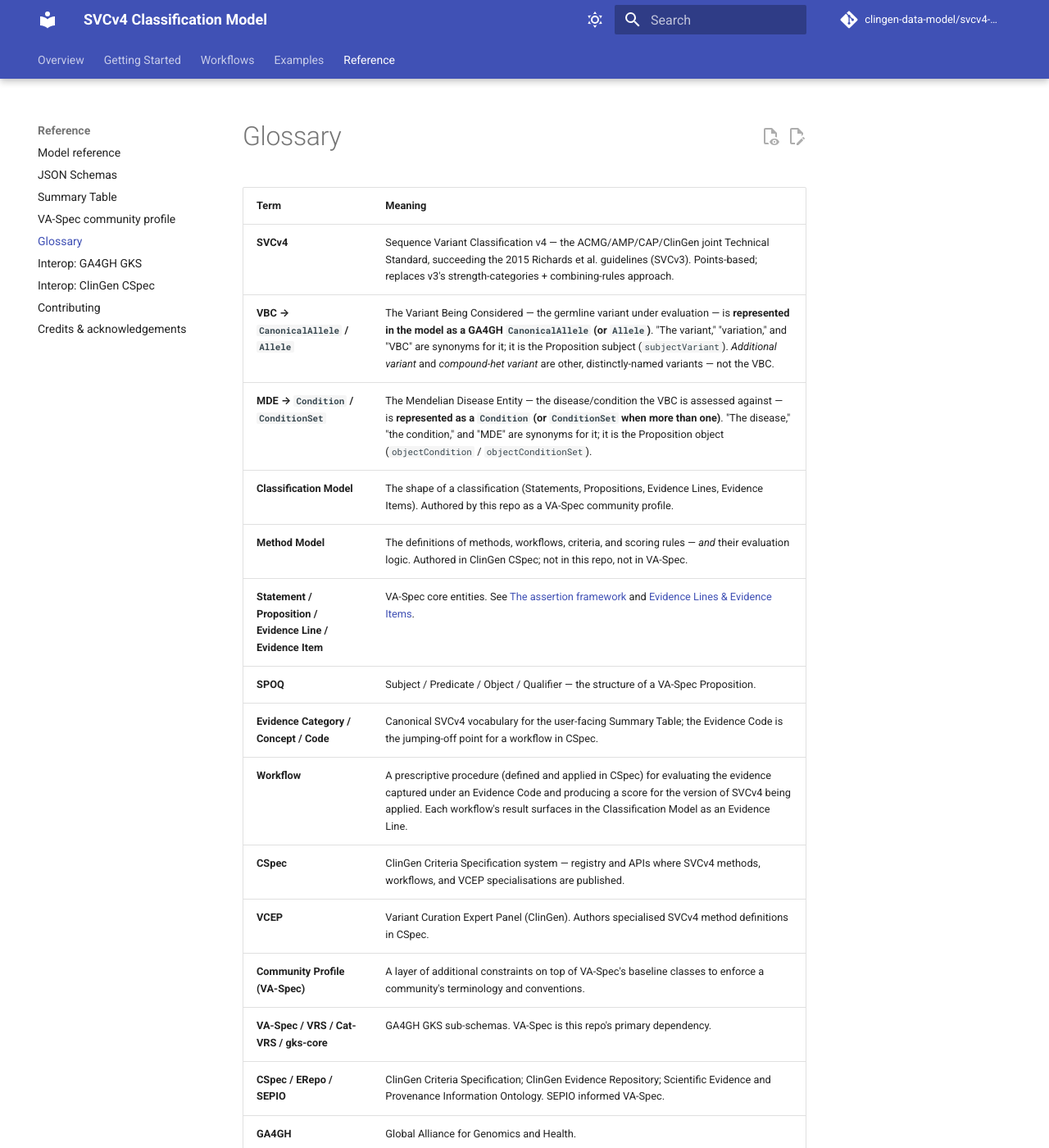
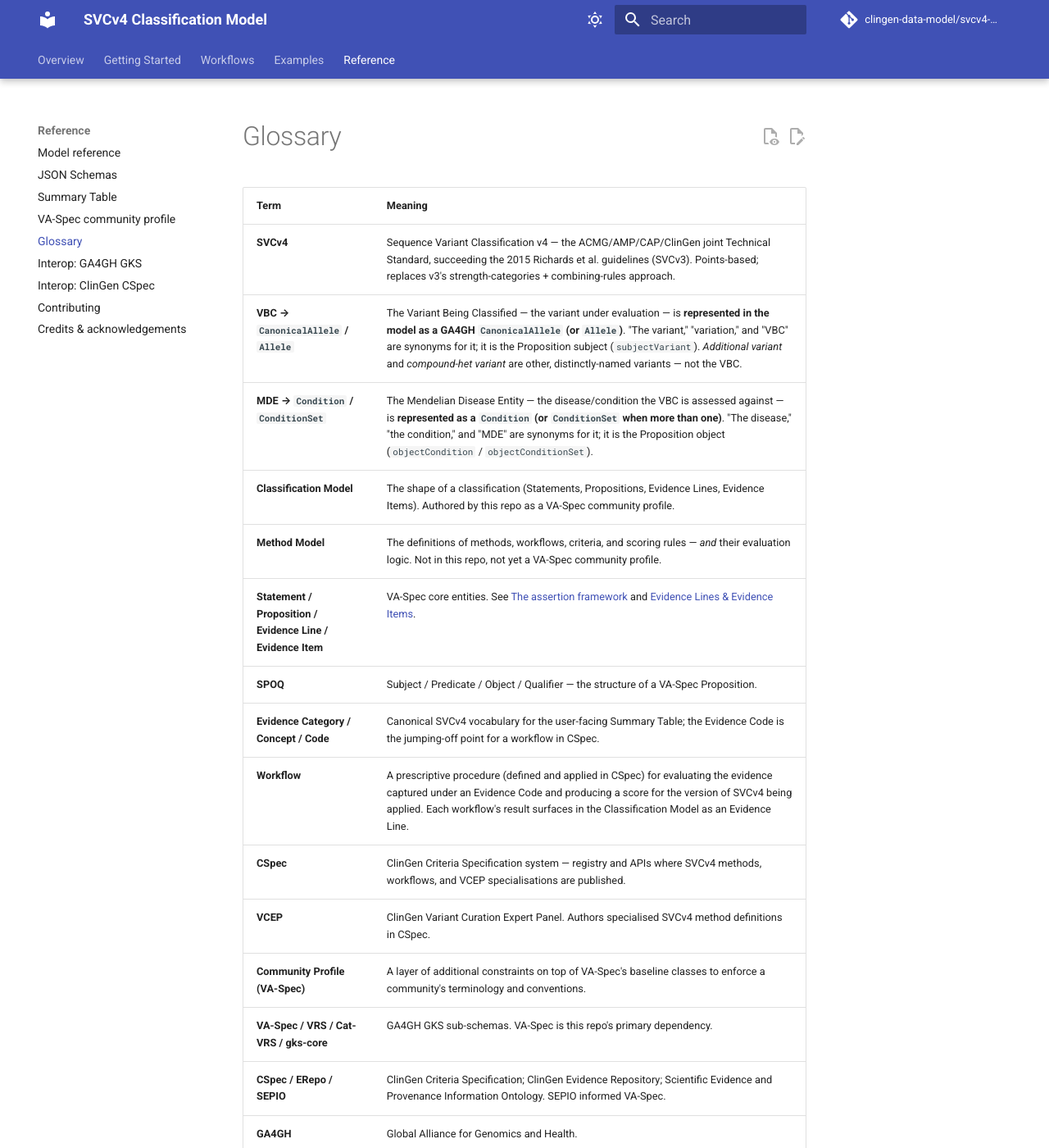
Before and after one commit to clingen-data-model/svcv4-model, an MkDocs documentation site: the page built from docs/reference/glossary.md, in a window 1280 px wide and 1400 px high. Shown: the whole window at 82% size. Built offline with MkDocs 1.6.1 and Material for MkDocs 9.7.7, drawn with Linux system fonts in a browser that asks for light colours; comment, search, counter and statistics services are not loaded; some of the changed text lies outside the part shown.

Commit message:
Update glossary.md
Minor definition changes

```diff
--- a/docs/reference/glossary.md
+++ b/docs/reference/glossary.md
@@ -3,20 +3,20 @@
 | Term | Meaning |
 |---|---|
 | **SVCv4** | Sequence Variant Classification v4 — the ACMG/AMP/CAP/ClinGen joint Technical Standard, succeeding the 2015 Richards et al. guidelines (SVCv3). Points-based; replaces v3's strength-categories + combining-rules approach. |
-| **VBC → `CanonicalAllele` / `Allele`** | The Variant Being Considered — the germline variant under evaluation — is **represented in the model as a GA4GH `CanonicalAllele` (or `Allele`)**. "The variant," "variation," and "VBC" are synonyms for it; it is the Proposition subject (`subjectVariant`). *Additional variant* and *compound-het variant* are other, distinctly-named variants — not the VBC. |
+| **VBC → `CanonicalAllele` / `Allele`** | The Variant Being Classified — the variant under evaluation — is **represented in the model as a GA4GH `CanonicalAllele` (or `Allele`)**. "The variant," "variation," and "VBC" are synonyms for it; it is the Proposition subject (`subjectVariant`). *Additional variant* and *compound-het variant* are other, distinctly-named variants — not the VBC. |
 | **MDE → `Condition` / `ConditionSet`** | The Mendelian Disease Entity — the disease/condition the VBC is assessed against — is **represented as a `Condition` (or `ConditionSet` when more than one)**. "The disease," "the condition," and "MDE" are synonyms for it; it is the Proposition object (`objectCondition` / `objectConditionSet`). |
 | **Classification Model** | The shape of a classification (Statements, Propositions, Evidence Lines, Evidence Items). Authored by this repo as a VA-Spec community profile. |
-| **Method Model** | The definitions of methods, workflows, criteria, and scoring rules — *and* their evaluation logic. Authored in ClinGen CSpec; not in this repo, not in VA-Spec. |
+| **Method Model** | The definitions of methods, workflows, criteria, and scoring rules — *and* their evaluation logic. Not in this repo, not yet a VA-Spec community profile. |
 | **Statement / Proposition / Evidence Line / Evidence Item** | VA-Spec core entities. See [The assertion framework](../getting-started/assertion-framework.md) and [Evidence Lines & Evidence Items](../getting-started/evidence-lines-and-items.md). |
 | **SPOQ** | Subject / Predicate / Object / Qualifier — the structure of a VA-Spec Proposition. |
 | **Evidence Category / Concept / Code** | Canonical SVCv4 vocabulary for the user-facing Summary Table; the Evidence Code is the jumping-off point for a workflow in CSpec. |
 | **Workflow** | A prescriptive procedure (defined and applied in CSpec) for evaluating the evidence captured under an Evidence Code and producing a score for the version of SVCv4 being applied. Each workflow's result surfaces in the Classification Model as an Evidence Line. |
 | **CSpec** | ClinGen Criteria Specification system — registry and APIs where SVCv4 methods, workflows, and VCEP specialisations are published. |
-| **VCEP** | Variant Curation Expert Panel (ClinGen). Authors specialised SVCv4 method definitions in CSpec. |
+| **VCEP** | ClinGen Variant Curation Expert Panel. Authors specialised SVCv4 method definitions in CSpec. |
 | **Community Profile (VA-Spec)** | A layer of additional constraints on top of VA-Spec's baseline classes to enforce a community's terminology and conventions. |
 | **VA-Spec / VRS / Cat-VRS / gks-core** | GA4GH GKS sub-schemas. VA-Spec is this repo's primary dependency. |
 | **CSpec / ERepo / SEPIO** | ClinGen Criteria Specification; ClinGen Evidence Repository; Scientific Evidence and Provenance Information Ontology. SEPIO informed VA-Spec. |
 | **GA4GH** | Global Alliance for Genomics and Health. |
 | **GKS** | Genomic Knowledge Standards — a GA4GH workstream. |
-| **GIM** | *Genetics in Medicine*, the journal where SVCv4 will publish. |
+| **GIM** | *Genetics in Medicine*, the journal where SVCv4 will be published. |
 | **FAIR** | Findable, Accessible, Interoperable, Reusable. |
```
